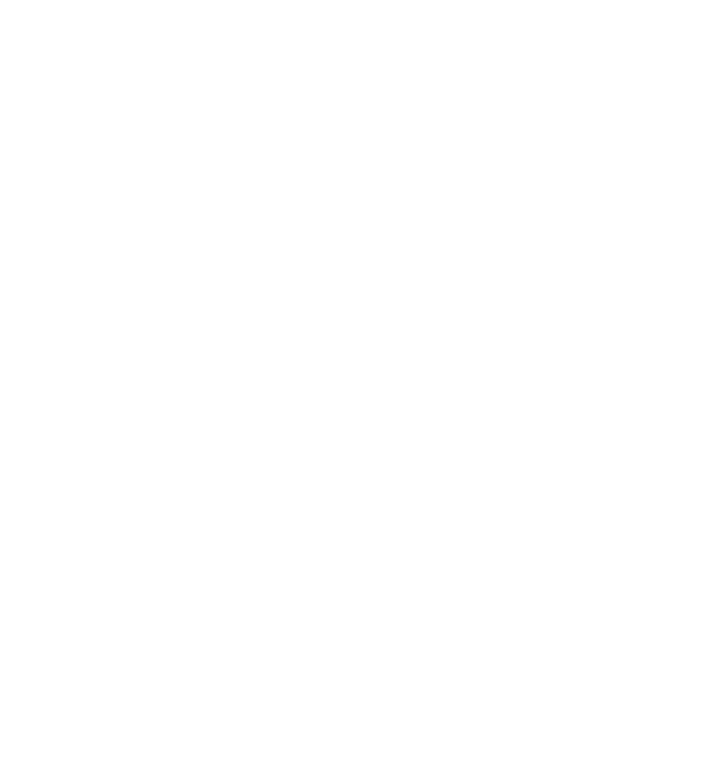
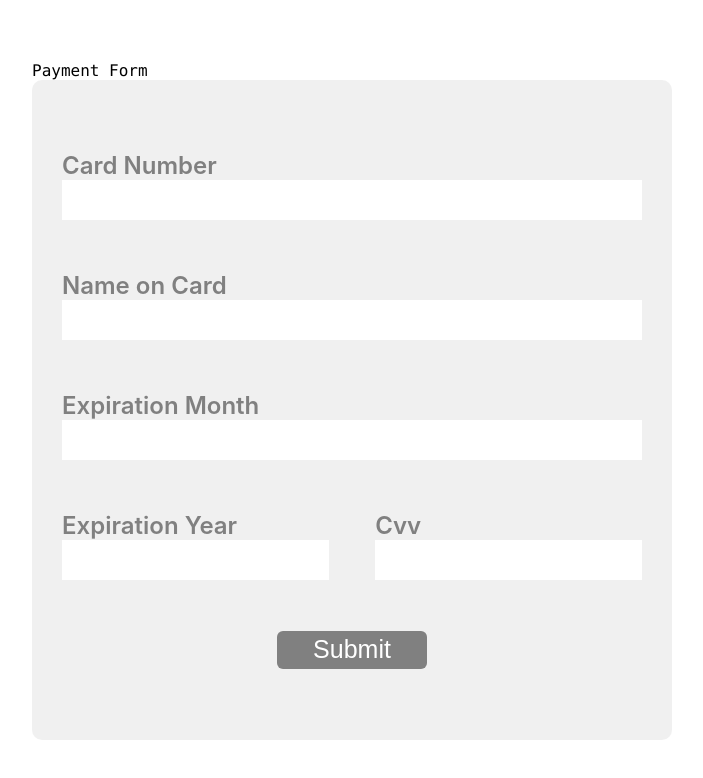
Before and after one commit to lekaren-web/devtest, a React (Create React App) app: page /payment in a window 1280 px wide. Before the commit this address had no page. Shown: the top 778 px of the page, without its empty margins (288-991 px from the left). Built offline with nearby package versions, Linux system fonts and the light colour scheme; no server answers.

Commit message:
form fixes

```diff
--- a/package.json
+++ b/package.json
@@ -9,7 +9,6 @@
     "react-scripts": "5.0.1",
     "web-vitals": "^3.0.4",
     "react-router-dom": "^6.3.0"
-
   },
   "scripts": {
     "start": "react-scripts start",
--- a/src/App.js
+++ b/src/App.js
@@ -1,16 +1,15 @@
 
-import React, { useEffect, useState } from "react";
-import { BrowserRouter as Router, Routes,
-    Route} from "react-router-dom";
+import React from "react";
+import { BrowserRouter as Router, Routes, Route} from "react-router-dom";
 import TenantForm from "./tenantForm"
+import CardPayment from "./cardPayment"
 const App = () => {
-
     return (
-
       <Router>
         <Routes>
 
-          <Route exact path="/" component={TenantForm} />
+          <Route path="/" element={<TenantForm />} />
+          <Route path="/payment" element={<CardPayment />} />
 
         </Routes>
       </Router>
--- a/src/cardPayment.js
+++ b/src/cardPayment.js
@@ -1,16 +1,19 @@
 import React, { useEffect, useState } from "react";
+import { Link, Routes, Route, useNavigate } from "react-router-dom";
 
 const PaymentForm = () => {
+    const navigate = useNavigate();
   const [data, setData] = useState(null);
+  const [alldata, setAllData] = useState(null);
   const [requestFailed, setrequestFailed] = useState(null);
-    const id = '528560dc-0507-4db9-94f9-f1afa80d0e07'
+  const id = "528560dc-0507-4db9-94f9-f1afa80d0e07";
 
   const api = `https://fe-test.marketing4storage.com`;
-    const[ card_number, setcard_number] = useState('4242424242424242');
-    const[ name_on_card, setname_on_card] = useState("");
-    const[ expiration_month, setexpiration_month] = useState("");
-    const[ expiration_year, setexpiration_year] = useState("");
-    const[ cvv, setcvv] = useState("");
+  const [card_number, setcard_number] = useState("4242424242424242");
+  const [name_on_card, setname_on_card] = useState("");
+  const [expiration_month, setexpiration_month] = useState("");
+  const [expiration_year, setexpiration_year] = useState("");
+  const [cvv, setcvv] = useState("");
   //     Must be 2023 to 2030.
   const [errorMessage, setErrorMessage] = useState("");
 
@@ -19,97 +22,157 @@
   // “application/x-www-form-urlencoded”. The url is
   // https://fe-test.marketing4storage.com/cart/payment
   const options = {
-  method: 'POST',
-  headers: { 'content-type': 'application/x-www-form-urlencoded' }
+    method: "POST",
+    headers: { "content-type": "application/x-www-form-urlencoded" },
   };
   const handleSubmit = (e) => {
-    e.preventDefault();
-    setData(e.target.value)
-    fetch(`${api}/cart/payment`, options)
-    .then(function (response) {
-    console.log(response);
-  })
-  .catch(function (error) {
-    console.log(error);
-        setErrorMessage(error);
-        alert(error);
-  });
+    var details = {
+      card_number,
+      name_on_card,
+      expiration_month,
+      expiration_year,
+      cvv,
     };
 
+    var formBody = [];
+    for (var property in details) {
+      var encodedKey = encodeURIComponent(property);
+      var encodedValue = encodeURIComponent(details[property]);
+      formBody.push(encodedKey + "=" + encodedValue);
+    }
+    formBody = formBody.join("&");
 
+      fetch(`${api}/cart/payment`, {
+        method: "POST",
+        headers: {
+          "Content-Type": "application/x-www-form-urlencoded;charset=UTF-8",
+        },
+        body: formBody,
+      })
+      fetch(`${api}/cart/submit-reservation`, {
+        method: "GET",
+        headers: {
+          "Content-Type": "application/x-www-form-urlencoded;charset=UTF-8",
+        },
+
+      })
+      .then((response) => {
+        if (response.status === 200) {
+            setAllData(response.data)
+          alert("SUCCESSS");
+          navigate("/receipt");
+
+          return response.json();
+        } else if (response.status != 200) {
+          alert("SOMETHING WENT WRONG");
+
+          setrequestFailed(true);
+          return
+
+        }
+      })
+
+    e.preventDefault();
+    // setData(e.target.value)
+  };
 
   useEffect(() => {
-          console.log("start call api")
+    console.log("start call api");
     fetch(`${api}/cart/reserve/${id}`)
       .then((response) => {
-            if(response.status === 200){
-                console.log("SUCCESSS", response.json())
+        if (response.status === 200) {
+          console.log("SUCCESSS", response.json());
           return response.json();
-            }else if(response.status === 408){
-                console.log("SOMETHING WENT WRONG")
-                setrequestFailed(true)
+        } else if (response.status === 408) {
+          console.log("SOMETHING WENT WRONG");
+          setrequestFailed(true);
         }
       })
       .then((e) => {
-        setData(e.response)
-            console.log("DATA STORED")
+        setData(e.response);
+        console.log("DATA STORED");
       })
       .catch((error) => {
-            setrequestFailed(true)
-        })
-  }, [])
+        setrequestFailed(true);
+      });
+  }, []);
 
-  return ( <div class="formPage">
-        { errorMessage ?
-        (<div>errorMessage</div>)
-     : (<div></div>)}
-            <div class="form">
-            <form onSubmit={e => { handleSubmit(e) }} >
-        <div class="input-name">
-            <label for="card_number">Card Number</label>
-            <input type="text" id="card_number" name="card_number" onChange={(e) => {
-                setcard_number(e.target.value)
-            }}/>
+  return (
+    <div className="formPage">
+      {errorMessage ? <div>errorMessage</div> : <div></div>}
+      <div className="form">
+          <code>Payment Form</code>
+        <form
+          onSubmit={(e) => {
+            handleSubmit(e);
+          }}
+        >
+          <div className="input-name">
+            <label htmlFor="card_number">Card Number</label>
+            <input
+              type="text"
+              id="card_number"
+              name="card_number"
+              onChange={(e) => {
+                setcard_number(e.target.value);
+              }}
+            />
           </div>
-<div class="input-email">
-               <label for="name_on_card">Name on Card</label>
-            <input type="text" id="name_on_card" name="name_on_card" onChange={(e) => {
-                setname_on_card(e.target.value)
-            }}/>
-
+          <div className="input-email">
+            <label htmlFor="name_on_card">Name on Card</label>
+            <input
+              type="text"
+              id="name_on_card"
+              name="name_on_card"
+              onChange={(e) => {
+                setname_on_card(e.target.value);
+              }}
+            />
           </div>
 
-<div class="input-street">
-            <label for="expiration_month">Expiration Month</label>
-            <input type="text" id="expiration_month" name="expiration_month" onChange={(e) => {
-                setexpiration_month(e.target.value)
-            }}/>
+          <div className="input-street">
+            <label htmlFor="expiration_month">Expiration Month</label>
+            <input
+              type="text"
+              id="expiration_month"
+              name="expiration_month"
+              onChange={(e) => {
+                setexpiration_month(e.target.value);
+              }}
+            />
           </div>
 
-
-
- <div class="half-row">
- <div class="input-city" >
-     <label for="expiration_year">City</label>
-            <input type="text" name="expiration_year" id="expiration_year" onChange={(e) => {
-                setexpiration_year(e.target.value)
-            }}/>
+          <div className="half-row">
+            <div className="input-city">
+              <label htmlFor="expiration_year">Expiration Year</label>
+              <input
+                type="text"
+                name="expiration_year"
+                id="expiration_year"
+                onChange={(e) => {
+                  setexpiration_year(e.target.value);
+                }}
+              />
             </div>
 
-   <div class="input-state">
-            <label for="cvv">Cvv</label>
-            <input type="text" name="cvv" id="cvv" onChange={(e) => {
-                setcvv(e.target.value)
-            }}/>
+            <div className="input-state">
+              <label htmlFor="cvv">Cvv</label>
+              <input
+                type="text"
+                name="cvv"
+                id="cvv"
+                onChange={(e) => {
+                  setcvv(e.target.value);
+                }}
+              />
             </div>
           </div>
 
-            <input class="submit-button" type="submit" value="Submit" />
-
+          <input className="submit-button" type="submit" value="Submit" />
         </form>
       </div>
     </div>
-)
-}
+  );
+};
 
-export default PaymentForm
+export default PaymentForm;
--- a/src/tenantForm.js
+++ b/src/tenantForm.js
@@ -1,123 +1,190 @@
 import React, { useEffect, useState } from "react";
+import { Link, Routes, Route, useNavigate } from "react-router-dom";
 
 const TenantForm = () => {
-    const [data, setData] = useState(null);
-    const [requestFailed, setrequestFailed] = useState(null);
-    const id = '528560dc-0507-4db9-94f9-f1afa80d0e07'
+  const navigate = useNavigate();
+
+  const [data, setData] = useState([]);
+  const [requestFailed, setrequestFailed] = useState(false);
+  const id = "528560dc-0507-4db9-94f9-f1afa80d0e07";
 
   const api = `https://fe-test.marketing4storage.com`;
-    const[ name, setName] = useState("");
-    const[ street, setStreet] = useState("");
-    const[ city, setCity] = useState("");
-    const[ state, setState] = useState("");
-    const[ zip_code, setZipCode] = useState("");
-    const[ email, setEmail] = useState(null);
-    const [errorMessage, setErrorMessage] = useState("");
+  const [name, setName] = useState(null);
+  const [street, setStreet] = useState(null);
+  const [city, setCity] = useState(null);
+  const [state, setState] = useState(null);
+  const [zip_code, setZipCode] = useState(null);
+  const [email, setEmail] = useState(null);
+  const [errorMessage, setErrorMessage] = useState(null);
   const options = {
-  method: 'POST',
-  headers: { 'content-type': 'application/x-www-form-urlencoded' }
+    method: "POST",
+    headers: {
+      "Content-Type": "application/x-www-form-urlencoded; charset=UTF-8",
+    },
+    body: data,
   };
   const handleSubmit = (e) => {
-    e.preventDefault();
-    setData(e.target.value)
-    fetch(`${api}/cart/tenant`, options)
-    .then(function (response) {
-    console.log(response);
-  })
-  .catch(function (error) {
-    console.log(error);
-        setErrorMessage(error);
-        alert(error);
-  });
+    var details = {
+      email,
+      name,
+      zip_code,
+      state,
+      city,
+      street,
     };
 
+    var formBody = [];
+    for (var property in details) {
+      var encodedKey = encodeURIComponent(property);
+      var encodedValue = encodeURIComponent(details[property]);
+      formBody.push(encodedKey + "=" + encodedValue);
+    }
+    formBody = formBody.join("&");
+    try {
+      fetch(`${api}/cart/tenant`, {
+        method: "POST",
+        headers: {
+          "Content-Type": "application/x-www-form-urlencoded;charset=UTF-8",
+        },
+        body: formBody,
+      }).then((response) => {
+        if (response.status === 200) {
+          alert("SUCCESSS");
+            navigate("/payment")
+          return response.json();
+        } else if (response.status != 200) {
+          alert("SOMETHING WENT WRONG");
 
+          setrequestFailed(true);
+          return
+
+        }
+      })
+
+    } catch (e) {
+      alert(e);
+    }
+
+    e.preventDefault();
+    // setData(e.target.value)
+
+  };
 
   useEffect(() => {
-          console.log("start call api")
+    console.log("start call api");
     fetch(`${api}/cart/reserve/${id}`)
       .then((response) => {
-            if(response.status === 200){
-                console.log("SUCCESSS", response.json())
+        if (response.status === 200) {
+          console.log("SUCCESSS");
           return response.json();
-            }else if(response.status === 408){
-                console.log("SOMETHING WENT WRONG")
-                setrequestFailed(true)
+        } else if (response.status === 408) {
+          console.log("SOMETHING WENT WRONG");
+          setrequestFailed(true);
         }
       })
       .then((e) => {
-        setData(e.response)
-            console.log("DATA STORED")
+        setData(e.response);
+        console.log("DATA STORED");
       })
       .catch((error) => {
-            setrequestFailed(true)
-        })
-  }, [])
+        setrequestFailed(true);
+      });
+  }, []);
 
-  return ( <div class="formPage">
-//           Upon error you will get a HTTP 400, with an JSON array of error messages to
-// display to the visitor
-        { errorMessage ?
-        (<div>errorMessage</div>)
-     : (<div></div>)}
-            <div class="form">
-            <form onSubmit={e => { handleSubmit(e) }} >
-        <div class="input-name">
-            <label for="name">Name</label>
-            <input type="text" id="name" name="name" onChange={(e) => {
-                setName(e.target.value)
-            }}/>
+  return (
+    <div className="formPage">
+      {/* //           Upon error you will get a HTTP 400, with an JSON array of error messages to
+// display to the visitor */}
+      {errorMessage ? <div>{{ errorMessage }}</div> : <div></div>}
+      <div className="form">
+      <code>Tenant Form</code>
+        <form
+          onSubmit={(e) => {
+            handleSubmit(e);
+          }}
+        >
+          <div className="input-name">
+            <label htmlFor="name">Name</label>
+            <input
+              type="text"
+              id="name"
+              name="name"
+              onChange={(e) => {
+                setName(e.target.value);
+              }}
+            />
           </div>
-<div class="input-email">
-               <label for="email">Email</label>
-            <input type="text" id="email" name="email" onChange={(e) => {
-                setEmail(e.target.value)
-            }}/>
-
+          <div className="input-email">
+            <label htmlFor="email">Email</label>
+            <input
+              type="text"
+              id="email"
+              name="email"
+              onChange={(e) => {
+                setEmail(e.target.value);
+              }}
+            />
           </div>
 
-<div class="input-street">
-            <label for="street">Street</label>
-            <input type="text" id="street" name="street" onChange={(e) => {
-                setStreet(e.target.value)
-            }}/>
+          <div className="input-street">
+            <label htmlFor="street">Street</label>
+            <input
+              type="text"
+              id="street"
+              name="street"
+              onChange={(e) => {
+                setStreet(e.target.value);
+              }}
+            />
           </div>
 
-
-
- <div class="half-row">
- <div class="input-city" >
-     <label for="city">City</label>
-            <input type="text" name="city" id="city" onChange={(e) => {
-                setCity(e.target.value)
-            }}/>
+          <div className="half-row">
+            <div className="input-city">
+              <label htmlFor="city">City</label>
+              <input
+                type="text"
+                name="city"
+                id="city"
+                onChange={(e) => {
+                  setCity(e.target.value);
+                }}
+              />
             </div>
 
-   <div class="input-state">
-            <label for="state">State</label>
-            <input type="text" name="state" id="state" onChange={(e) => {
-                setState(e.target.value)
-            }}/>
+            <div className="input-state">
+              <label htmlFor="state">State</label>
+              <input
+                type="text"
+                name="state"
+                id="state"
+                onChange={(e) => {
+                  setState(e.target.value);
+                }}
+              />
             </div>
           </div>
 
-            <div class="half-row-zip">
+          <div className="half-row-zip">
             <div>
-           <label for="zipcode">Zipcode</label>
-            <input type="text" name="zipcode" id="zipcode" onChange={(e) => {
-                setZipCode(e.target.value)
-            }}/>
+              <label htmlFor="zipcode">Zipcode</label>
+              <input
+                type="text"
+                name="zipcode"
+                id="zipcode"
+                onChange={(e) => {
+                  setZipCode(e.target.value);
+                }}
+              />
             </div>
 
             <div></div>
           </div>
 
-            <input class="submit-button" type="submit" value="Submit" />
-
+          <input className="submit-button" type="submit" value="Submit" />
         </form>
       </div>
     </div>
-)
-}
+  );
+};
 
-export default TenantForm
+export default TenantForm;
```
Also changed, not shown: 1 other file (tests, documents, lock files or other folders). Lines whose indentation alone changed are shown as unchanged.
